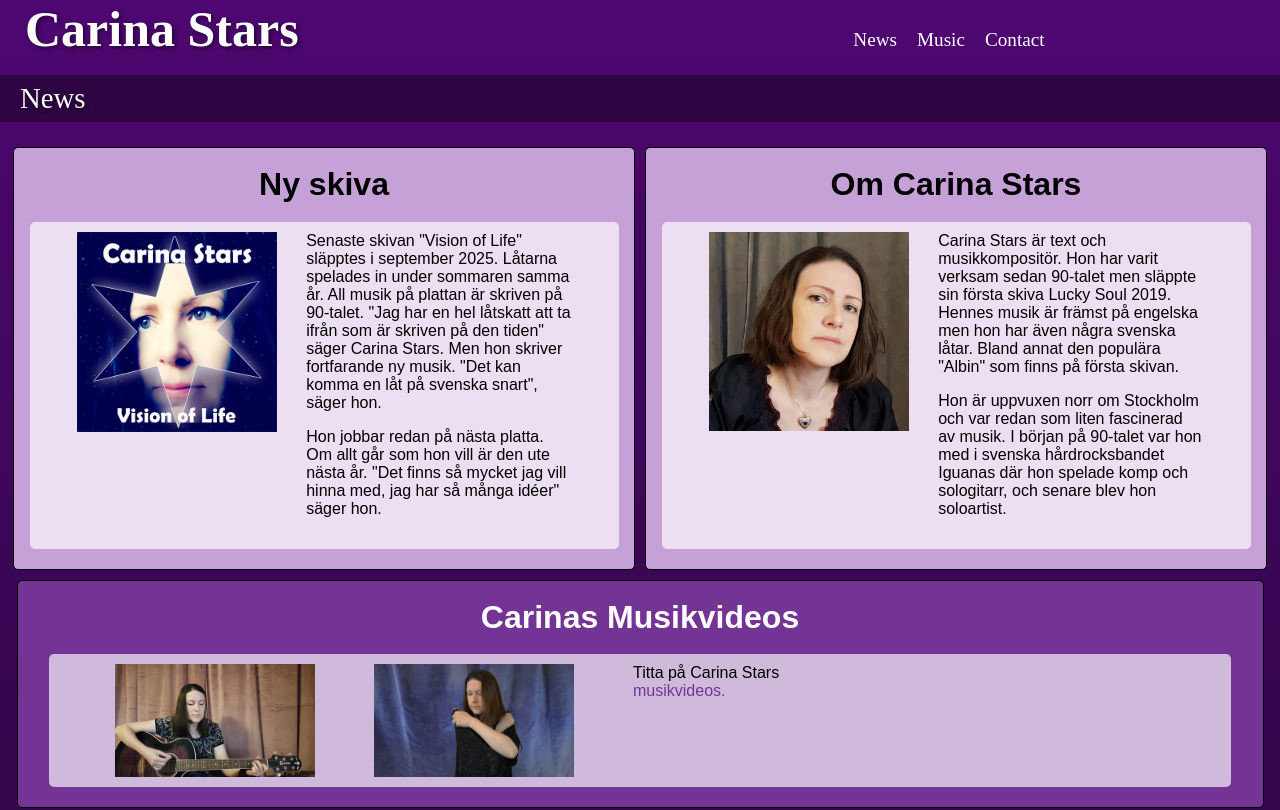
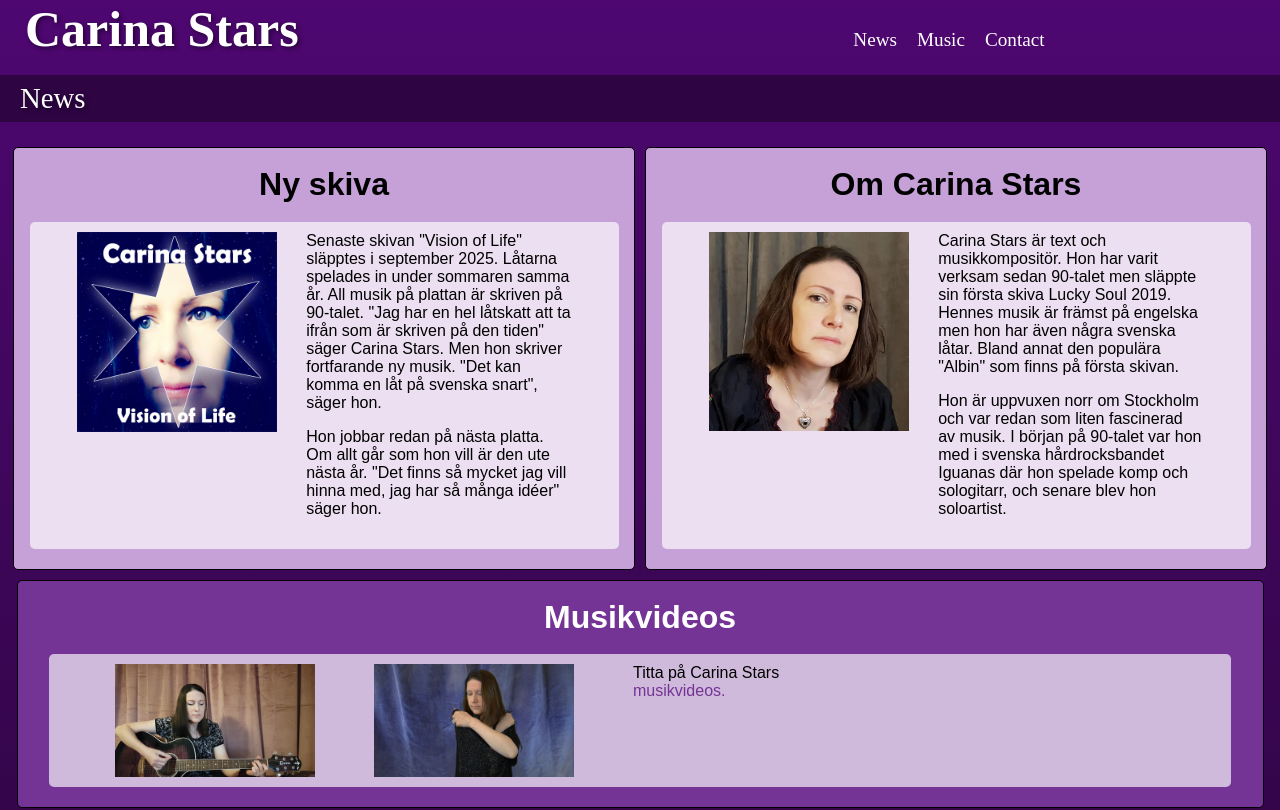
Before and after one commit to Carinalak/carinastars, a React (Vite) app: page / in a window 1280 px wide. Shown: the top 810 px of the page. Built offline with nearby package versions, Linux system fonts and the light colour scheme; a web font is replaced by a local one.

Commit message:
Test reload-problem

```diff
--- a/src/pages/Home.tsx
+++ b/src/pages/Home.tsx
@@ -232,7 +232,7 @@ return (  <>
         </NewsArticleSecond>
 
         <NewsArticleThird>
-          <H3White>Carinas Musikvideos</H3White>
+          <H3White>Musikvideos</H3White>
           <NewsArticleTextContainer>
             <InnerTextCenter><NewsLpImageSecond src={AmISick} loading="lazy"/></InnerTextCenter>
             <InnerTextCenter><NewsLpImage src={LuckySoulDreaming} loading="lazy"/></InnerTextCenter>
```
